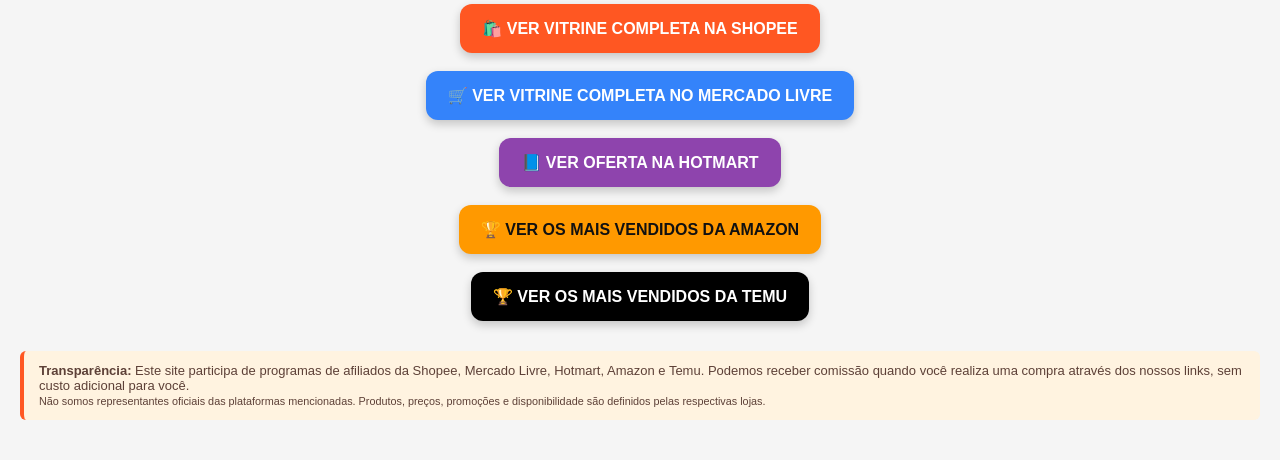
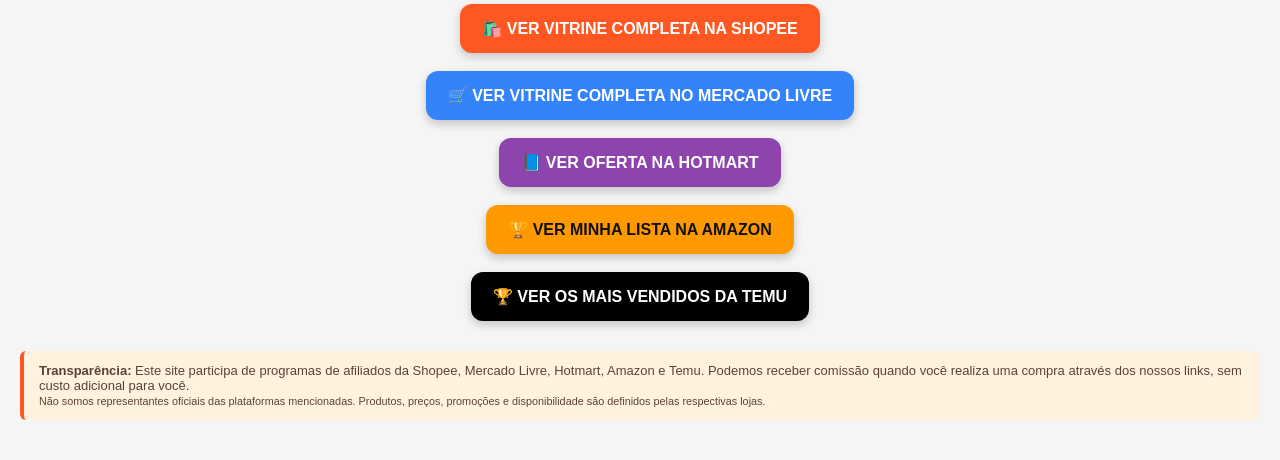
Before and after one commit to frankprimo/loja-afiliados, a Flask app: page / in a window 1280 px wide. Shown: the part 187-647 px from the top of the page. Run offline with Flask 3, Linux system fonts and the light colour scheme.

Commit message:
Update Amazon link text in index.html

```diff
--- a/templates/index.html
+++ b/templates/index.html
@@ -263,7 +263,8 @@
     📘 VER OFERTA NA HOTMART
 </a>
 <br><br>
-<a href="https://www.amazon.com.br/gp/bestsellers?tag=frankprimo-20"
+
+<a href="https://www.amazon.com.br/hz/wishlist/ls/1V4OCSN5X8HA9?linkCode=ll2&amp;tag=lojaofertas03-20&amp;linkId=c33460335c1304e33787c046620a7c0f&amp;ref_=as_li_ss_tl"
    target="_blank"
    rel="nofollow sponsored noopener noreferrer"
    style="
@@ -277,7 +278,7 @@
         font-size:16px;
         box-shadow:0 4px 10px rgba(0,0,0,.2);
 ">
-🏆 VER OS MAIS VENDIDOS DA AMAZON
+    🏆 VER MINHA LISTA NA AMAZON
 </a>
 
 <br><br>
```
